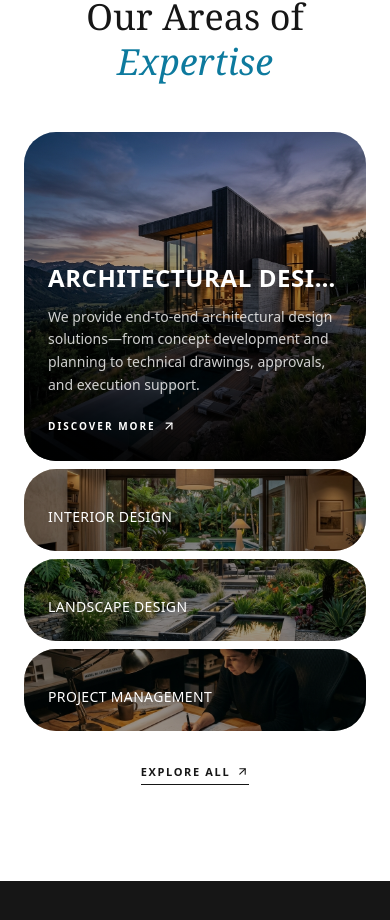
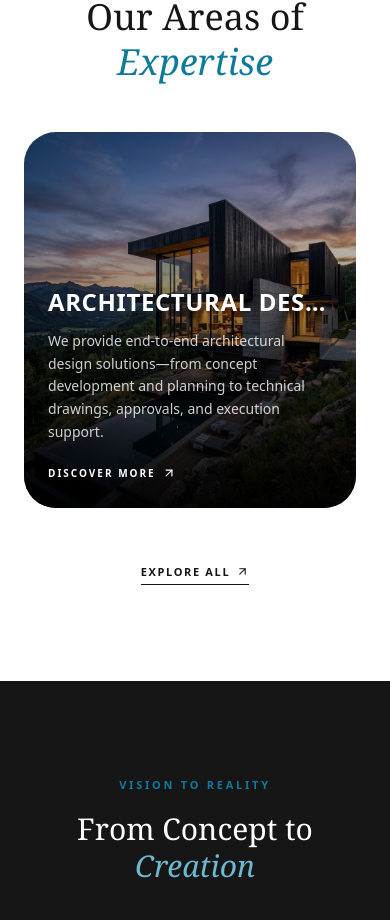
Before and after one commit to zaeemahamad111-ops/SpaceNode, a Next.js app in the folder web/: page / in a window 390 px wide. Shown: the part 979-1899 px from the top of the page. Built offline with nearby package versions, Linux system fonts and the light colour scheme; a web font is replaced by a local one.

Commit message:
Implement horizontal scrolling for Expertise on mobile

```diff
--- a/web/src/components/sections/home/ExpertisePreview.tsx
+++ b/web/src/components/sections/home/ExpertisePreview.tsx
@@ -64,7 +64,7 @@ export default function ExpertisePreview() {
 
         {/* Interactive Horizontal Accordion */}
         <RevealWrapper delay={0.2}>
-          <div className="flex flex-col lg:flex-row w-full h-[600px] lg:h-[550px] gap-2 lg:gap-3">
+          <div className="flex flex-row overflow-x-auto lg:overflow-visible w-full h-[400px] md:h-[500px] lg:h-[550px] gap-4 lg:gap-3 pb-6 lg:pb-0 snap-x snap-mandatory [&::-webkit-scrollbar]:hidden" style={{ scrollbarWidth: 'none', msOverflowStyle: 'none' }}>
             {services.map((service, i) => {
               const isActive = hoveredIndex === i;
 
@@ -72,8 +72,8 @@ export default function ExpertisePreview() {
                 <div
                   key={service.num}
                   onMouseEnter={() => setHoveredIndex(i)}
-                  className={`relative overflow-hidden rounded-[2rem] transition-all duration-700 ease-[cubic-bezier(0.25,1,0.5,1)] cursor-pointer group ${
-                    isActive ? 'flex-[4] lg:flex-[3]' : 'flex-1'
+                  className={`relative overflow-hidden rounded-[2rem] transition-all duration-700 ease-[cubic-bezier(0.25,1,0.5,1)] cursor-pointer group shrink-0 snap-center w-[85vw] md:w-[60vw] lg:w-auto lg:shrink ${
+                    isActive ? 'lg:flex-[3]' : 'lg:flex-1'
                   }`}
                 >
                   <Link href={service.href} className="block w-full h-full relative">
@@ -83,29 +83,35 @@ export default function ExpertisePreview() {
                       alt={service.title}
                       fill
                       className="object-cover transition-transform duration-1000 group-hover:scale-105"
-                      sizes={isActive ? "(max-width: 1024px) 100vw, 50vw" : "(max-width: 1024px) 100vw, 20vw"}
+                      sizes="(max-width: 1024px) 85vw, 50vw"
                       priority={i === 0}
                     />
 
                     {/* Dark Gradient Overlay for text readability */}
-                    <div className={`absolute inset-0 transition-opacity duration-700 ${isActive ? 'bg-gradient-to-t from-black/90 via-black/40 to-black/10' : 'bg-black/40 group-hover:bg-black/20'}`} />
+                    <div className={`absolute inset-0 transition-opacity duration-700 ${
+                      isActive
+                        ? 'bg-gradient-to-t from-black/90 via-black/40 to-black/10'
+                        : 'bg-gradient-to-t from-black/90 via-black/40 to-black/10 lg:bg-black/40 lg:group-hover:bg-black/20'
+                    }`} />
 
                     {/* Content */}
                     <div className="absolute inset-x-0 bottom-0 p-6 md:p-8 flex flex-col justify-end h-full">
                       <div className="mt-auto">
-                        {/* Title - Truncate and scale down slightly when inactive */}
+                        {/* Title - Truncate and scale down slightly when inactive on desktop */}
                         <h3 className={`font-sans tracking-wide uppercase text-white transition-all duration-700 whitespace-nowrap overflow-hidden text-ellipsis ${
                           isActive
                             ? 'text-2xl md:text-3xl font-semibold mb-3'
-                            : 'text-sm md:text-base font-medium origin-left'
+                            : 'text-2xl md:text-3xl font-semibold mb-3 lg:text-base lg:font-medium lg:mb-0 lg:origin-left'
                         }`}>
                           {service.title}
                         </h3>
 
-                        {/* Description - Fade and slide in/out */}
+                        {/* Description - Fade and slide in/out on desktop, always visible on mobile */}
                         <div
                           className={`grid transition-all duration-700 ease-in-out ${
-                            isActive ? 'grid-rows-[1fr] opacity-100' : 'grid-rows-[0fr] opacity-0'
+                            isActive
+                              ? 'grid-rows-[1fr] opacity-100'
+                              : 'grid-rows-[1fr] opacity-100 lg:grid-rows-[0fr] lg:opacity-0'
                           }`}
                         >
                           <div className="overflow-hidden">
```
